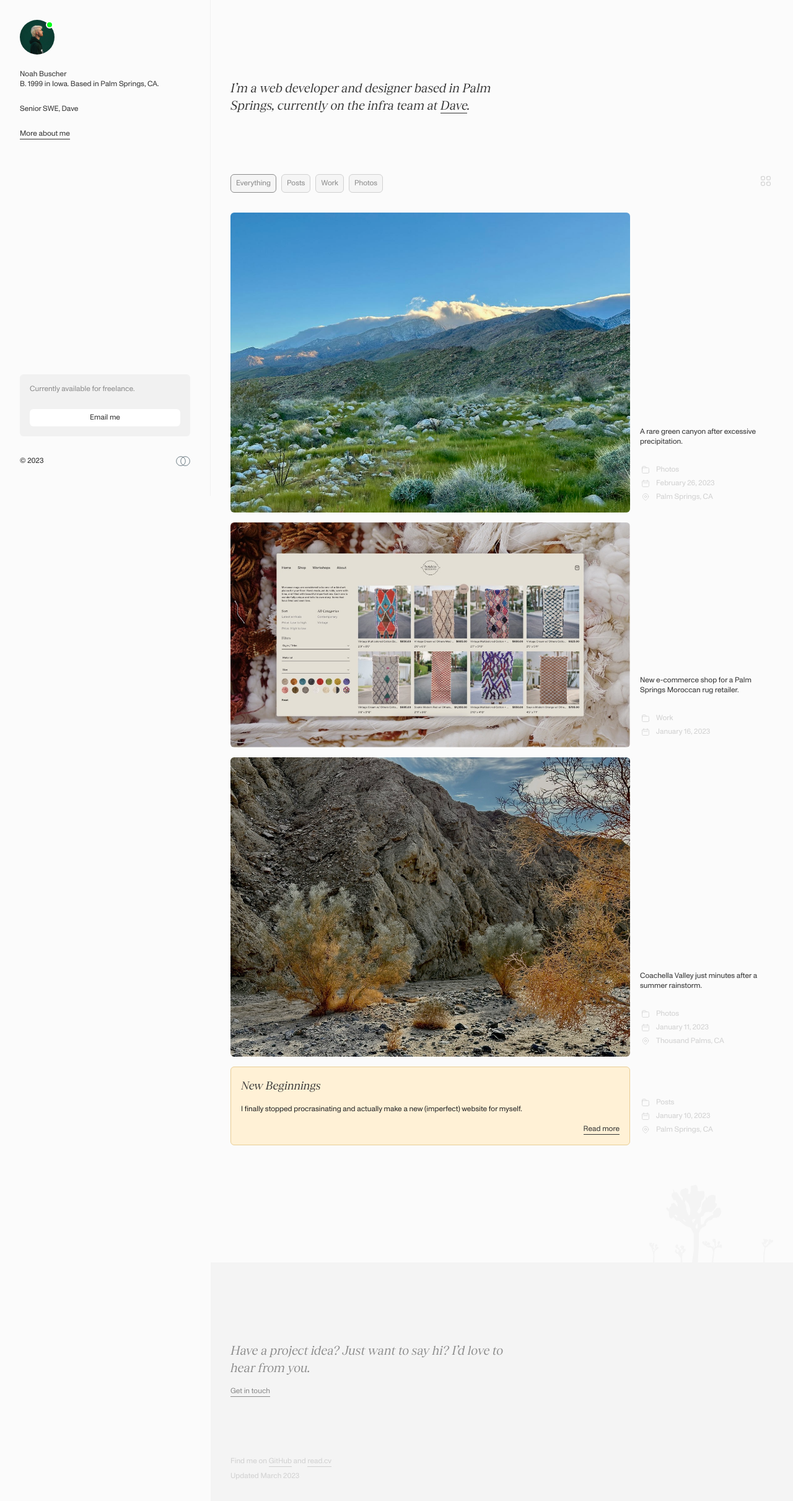
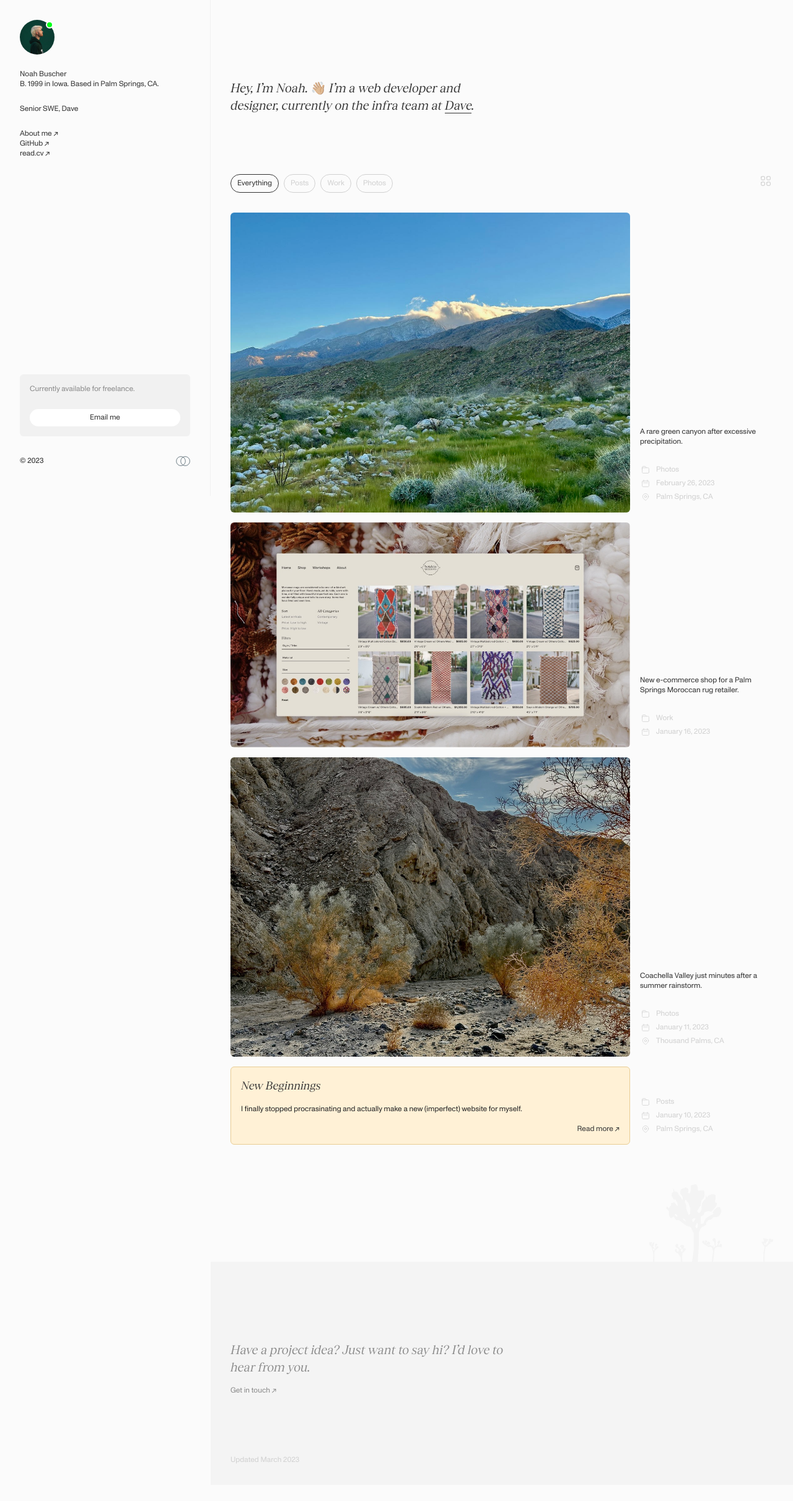
Before and after one commit to yeyouchuan/ye-example-site, a Next.js app: page / in a window 1280 px wide. Shown: the whole page at 62% size. After the commit the page ends 2396 px from the top, so only its background shows below. Built offline with nearby package versions, Linux system fonts and the light colour scheme.

Commit message:
minor style tweaks

```diff
--- a/components/Container.tsx
+++ b/components/Container.tsx
@@ -34,12 +34,30 @@ const Container = ({
             </p>
           </div>
           <h3 className="p-0 m-0 text-charcoal text-xs">Senior SWE, Dave</h3>
-          <Link
-            href="/about"
-            className="p-0 m-0 text-charcoal text-xs border-b border-charcoal w-fit"
-          >
-            More about me
-          </Link>
+          <div>
+            <Link
+              href="/about"
+              className="p-0 m-0 text-charcoal text-xs text-charcoal w-fit block"
+            >
+              About me ↗
+            </Link>
+            <Link
+              href="https://github.com/noahbuscher"
+              className="p-0 m-0 text-charcoal text-xs text-charcoal w-fit block"
+              target="_blank"
+              rel="noreferrer"
+            >
+              GitHub ↗
+            </Link>
+            <Link
+              href="https://read.cv/noahbuscher"
+              className="p-0 m-0 text-charcoal text-xs text-charcoal w-fit block"
+              target="_blank"
+              rel="noreferrer"
+            >
+              read.cv ↗
+            </Link>
+          </div>
         </Sidebar>
         <div className="min-h-screen flex flex-col">
           <motion.div
@@ -72,29 +90,13 @@ const Container = ({
                     </h1>
                     <Link
                       href="mailto:me@noahbuscher.com"
-                      className="text-xs text-gray-dark border-b border-gray-dark w-fit"
+                      className="text-xs text-gray-dark w-fit"
                     >
-                      Get in touch
+                      Get in touch ↗
                     </Link>
                   </div>
 
                   <div className="mx-auto max-w-screen-lg flex flex-col gap-2">
-                    <p className="text-xs text-gray">
-                      Find me on{" "}
-                      <Link
-                        className="border-b border-gray inline"
-                        href="https://github.com/noahbuscher"
-                      >
-                        GitHub
-                      </Link>{" "}
-                      and{" "}
-                      <Link
-                        className="border-b border-gray inline"
-                        href="https://read.cv/noahbuscher"
-                      >
-                        read.cv
-                      </Link>
-                    </p>
                     <p className="text-xs text-gray">Updated March 2023</p>
                   </div>
                 </div>
--- a/components/FilterBar.tsx
+++ b/components/FilterBar.tsx
@@ -17,10 +17,11 @@ const FilterButton = ({
   selected?: boolean;
 }) => (
   <button
-    className="rounded-md transition-all ease-in-out cursor-pointer px-2 py-1.5 text-gray-dark text-xs border transition-all ease-in-out"
+    className="rounded-full transition-all ease-in-out cursor-pointer px-2.5 py-1.5 text-gray-dark text-xs border transition-all ease-in-out"
     style={{
-      backgroundColor: "#f5f5f5",
-      borderColor: selected ? "#8C8C8C" : "#D1D1D1",
+      backgroundColor: "transparent",
+      borderColor: selected ? "#353535" : "#D1D1D1",
+      color: selected ? "#353535" : "#D1D1D1",
     }}
     onClick={onClick}
   >
--- a/components/Sidebar.tsx
+++ b/components/Sidebar.tsx
@@ -42,7 +42,7 @@ const Sidebar = ({
               href="mailto:me@noahbuscher.com"
               target="_blank"
               rel="noreferrer"
-              className="rounded-md w-full px-2 py-1.5 text-charcoal bg-white transition-all ease-in-out hover:bg-accent text-center"
+              className="rounded-full w-full px-2 py-1.5 text-charcoal bg-white transition-all ease-in-out hover:bg-accent text-center"
             >
               Email me
             </Link>
--- a/layouts/Blog.tsx
+++ b/layouts/Blog.tsx
@@ -27,8 +27,8 @@ const Blog = ({ posts }: any) => {
     <Container>
       <div className="max-w-screen-lg mx-auto flex flex-col mb-8 md:mb-16">
         <h1 className="font-serif flex-1 flex-grow-0 p-0 m-0 text-charcoal text-xl max-w-md mt-32 mb-12 md:mb-24">
-          I’m a web developer and designer based in Palm Springs, currently on
-          the infra team at{" "}
+          Hey, I’m Noah. 👋🏼 I’m a web developer and designer, currently on the
+          infra team at{" "}
           <Link
             href="https://dave.com"
             target="_blank"
@@ -95,9 +95,9 @@ const Blog = ({ posts }: any) => {
                       {!isGrid && (
                         <Link
                           href={`/posts/${post.data.slug}`}
-                          className="border-b border-charcoal text-charcoal text-xs w-fit ml-auto"
+                          className="text-charcoal text-xs w-fit ml-auto"
                         >
-                          Read more
+                          Read more ↗
                         </Link>
                       )}
                     </div>
```
